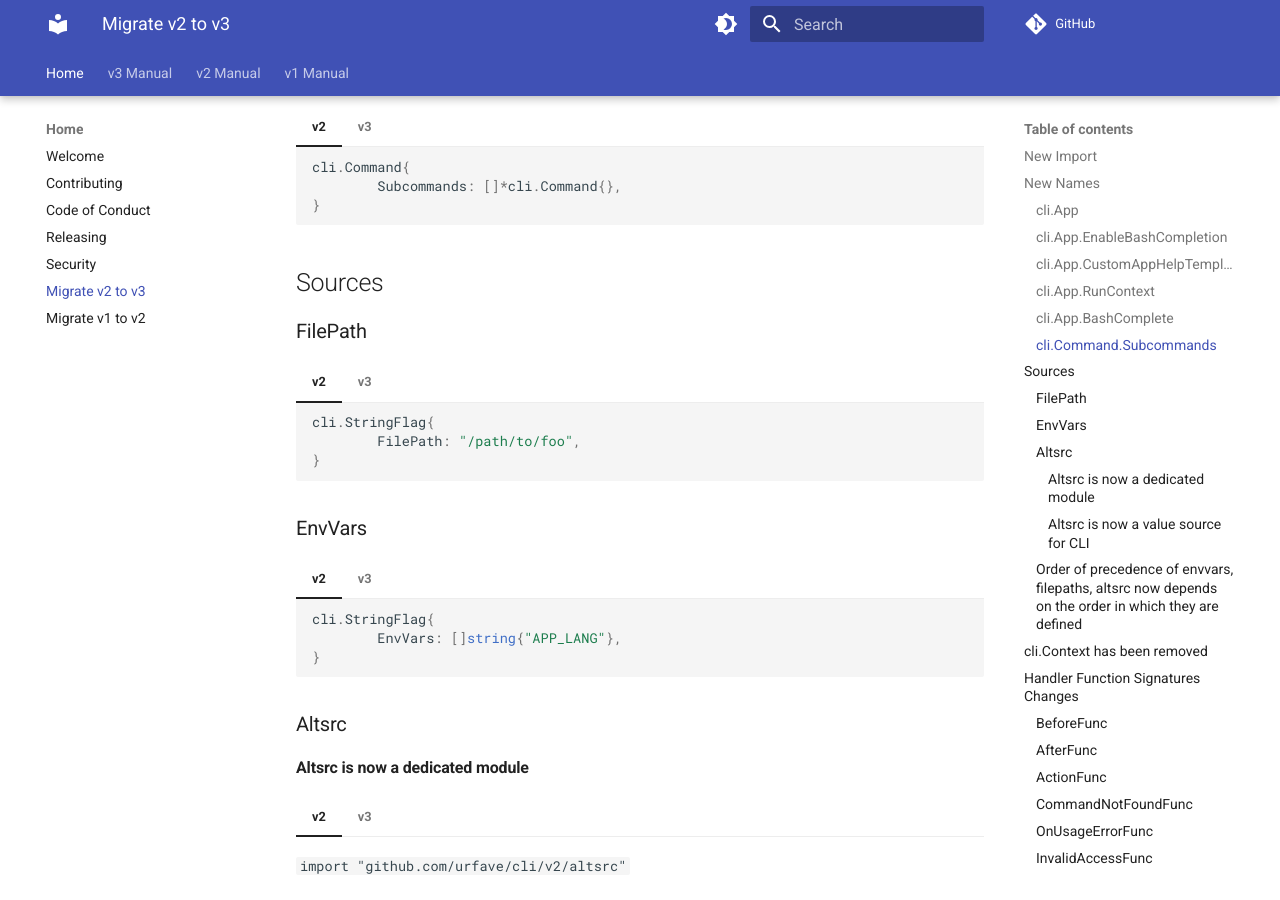
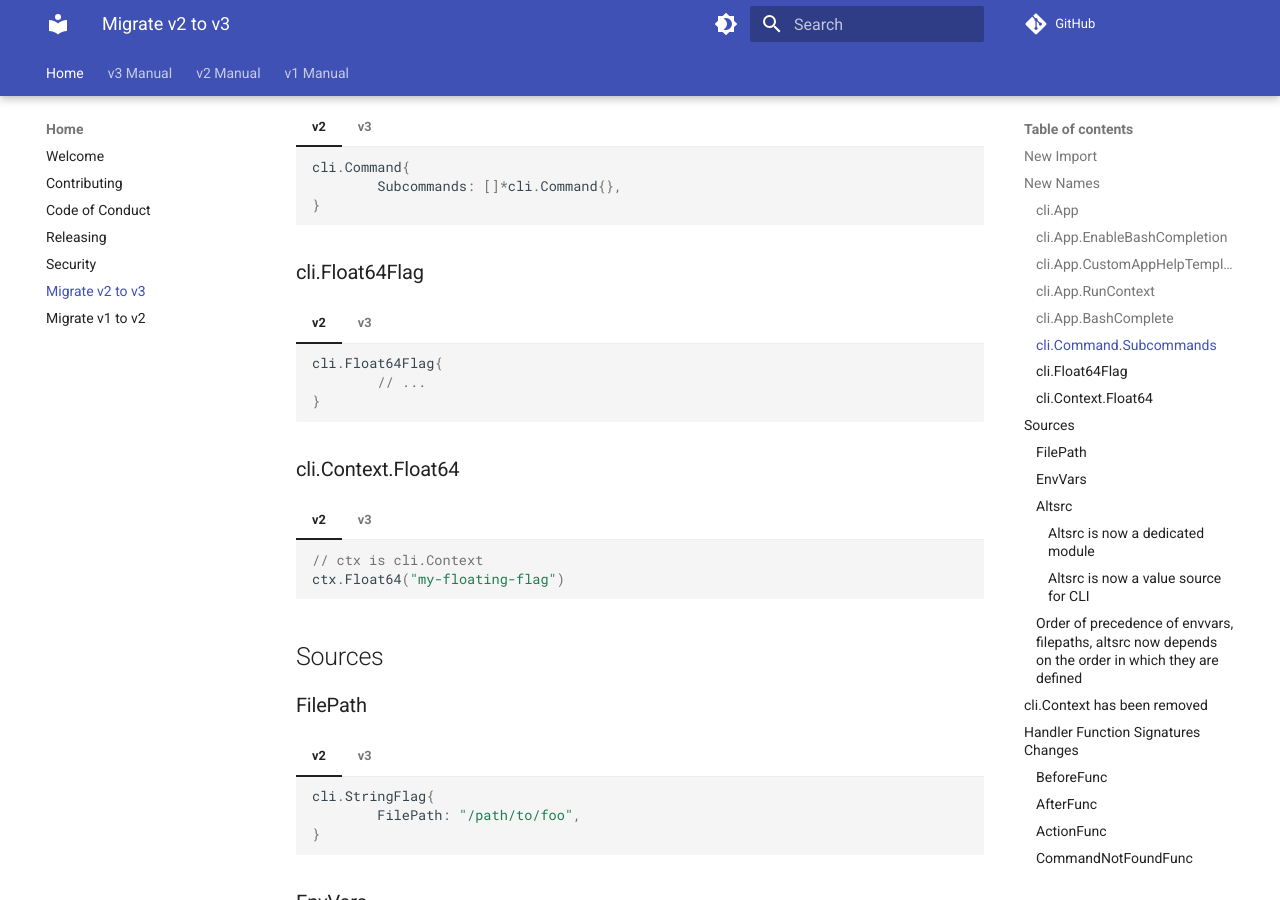
Before and after one commit to urfave/cli, an MkDocs documentation site: the page built from docs/migrate-v2-to-v3.md, in a window 1280 px wide and 900 px high, scrolled down 1619 px. Built offline with MkDocs 1.6.1 and Material for MkDocs 9.7.7, drawn with Linux system fonts in a browser that asks for light colours; comment, search, counter and statistics services are not loaded.

Commit message:
docs: add `Float64` -> `Float`

````diff
--- a/docs/migrate-v2-to-v3.md
+++ b/docs/migrate-v2-to-v3.md
@@ -127,6 +127,40 @@ Shell command to find them all: `fgrep -rl github.com/urfave/cli/v2 *`
     cli.Command{
             Commands: []*cli.Command{},
     }
+    ```
+
+### cli.Float64Flag
+
+=== "v2"
+
+    ```go
+    cli.Float64Flag{
+            // ...
+    }
+    ```
+
+=== "v3"
+
+    ```go
+    cli.FloatFlag{
+            // ...
+    }
+    ```
+
+### cli.Context.Float64
+
+=== "v2"
+
+    ```go
+    // ctx is cli.Context
+    ctx.Float64("my-floating-flag")
+    ```
+
+=== "v3"
+
+    ```go
+    // cmd is cli.Command
+    cmd.Float("my-floating-flag")
     ```
 
 ## Sources
````
